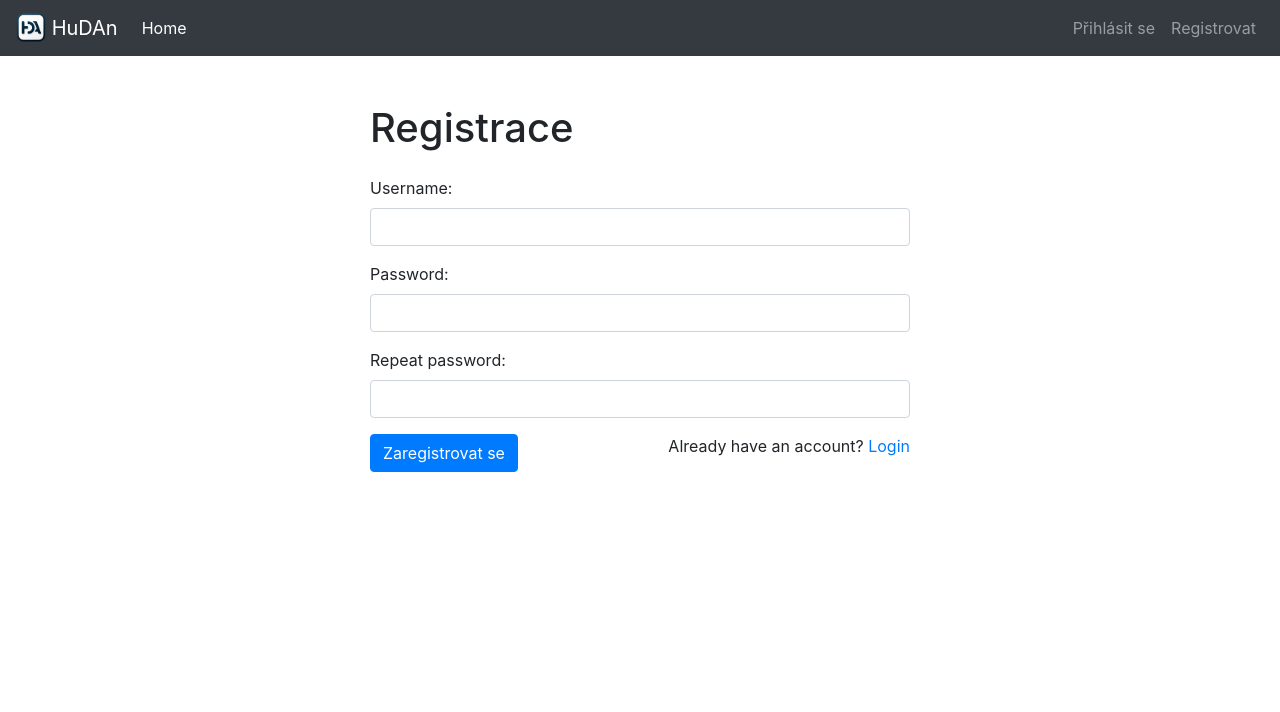
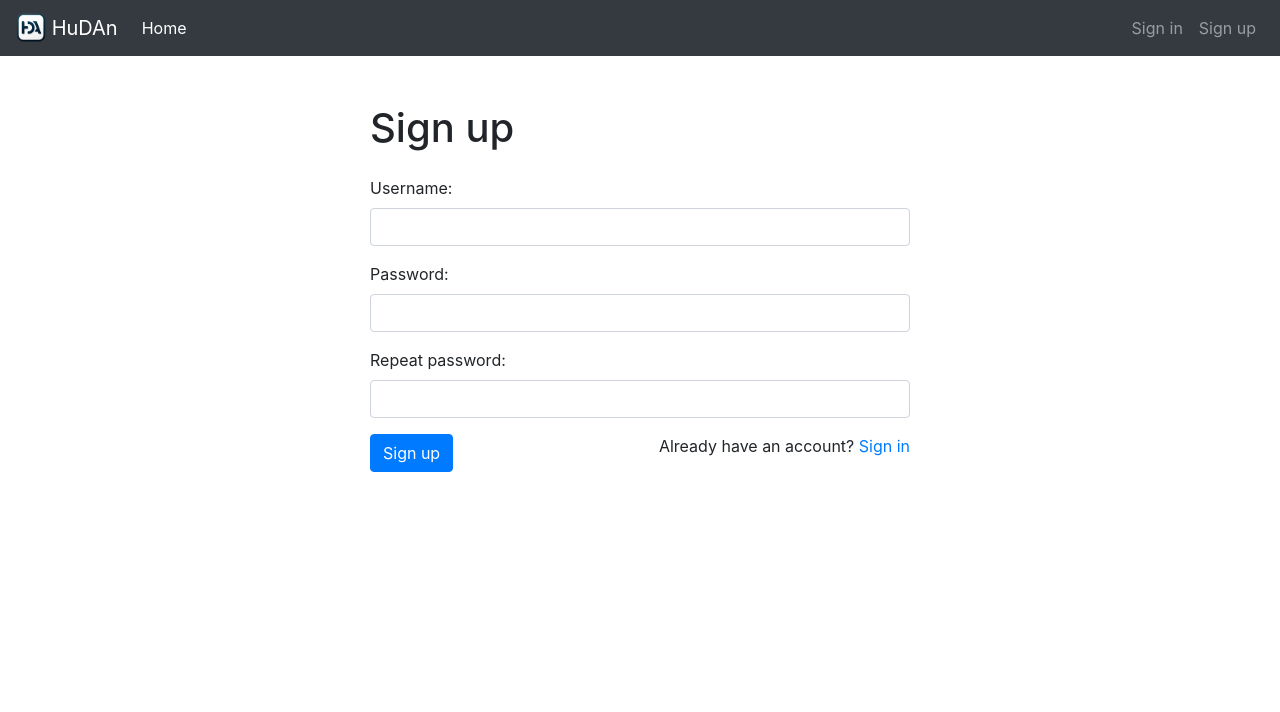
Before and after one commit to kristian-dobes/iis-hudan, a Django app: page /register/ in a window 1280 px wide. Shown: the top 712 px of the page. Run offline with Django 4.2, Linux system fonts and the light colour scheme; some libraries are stand-ins or nearby versions.

Commit message:
style: english

```diff
--- a/groups/views.py
+++ b/groups/views.py
@@ -29,7 +29,7 @@ def edit(request, group_id):
         if edited_id is None:
         # show group detail with error message
             group = group_get_by_id(request, group_id)
-            return render(request, 'groups/edit_group.html', {'group': group, 'error': 'Chyba při editaci skupiny'})
+            return render(request, 'groups/edit_group.html', {'group': group, 'error': 'Error during group edit'})
         else:
             return redirect('groups:detail', group_id=edited_id)
 
@@ -52,7 +52,7 @@ def create(request):
         visibility = request.POST['content_visibility']
         created_id = group_create(request, name, image_url, description, visibility)
         if created_id is None:
-            return render(request, 'groups/create_group.html', {'error': 'Chyba při vytváření skupiny'})
+            return render(request, 'groups/create_group.html', {'error': 'Error during group creation'})
         else:
             return redirect('groups:detail', group_id=created_id)
 
--- a/hudan/templates/base.html
+++ b/hudan/templates/base.html
@@ -57,14 +57,14 @@
                     </a>
                 </li>
                 <li class="nav-item">
-                    <a class="nav-link" href="{% url 'logout' %}">Odhlásit se</a>
+                    <a class="nav-link" href="{% url 'logout' %}">Sign out</a>
                 </li>
                 {% else %}
                 <li class="nav-item">
-                    <a class="nav-link" href="{% url 'login' %}">Přihlásit se</a>
+                    <a class="nav-link" href="{% url 'login' %}">Sign in</a>
                 </li>
                 <li class="nav-item">
-                    <a class="nav-link" href="{% url 'register' %}">Registrovat</a>
+                    <a class="nav-link" href="{% url 'register' %}">Sign up</a>
                 </li>
                 {% endif %}
             </ul>
--- a/hudan/templates/groups/edit_group.html
+++ b/hudan/templates/groups/edit_group.html
@@ -8,7 +8,7 @@
       <div class="alert alert-danger" role="alert">{{ error }}</div>
       {% endif %}
 
-      <h1 class="mb-4">Edit {{ group.title }}</h1>
+      <h1 class="mb-4">Edit: {{ group.title }}</h1>
 
       <form method="post" enctype="multipart/form-data">
         {% csrf_token %}
--- a/hudan/templates/home.html
+++ b/hudan/templates/home.html
@@ -31,7 +31,7 @@
                 {% endfor %}
                 {% if current_user %}
                 <li class="list-group-item">
-                    <a href="{% url 'groups:create' %}" class="btn btn-primary btn-block">Vytvořit skupinu</a>
+                    <a href="{% url 'groups:create' %}" class="btn btn-primary btn-block">Create group</a>
                 </li>
                 {% endif %}
             </ul>
--- a/hudan/templates/login.html
+++ b/hudan/templates/login.html
@@ -12,7 +12,7 @@
         </div>
         {% endif %}
 
-        <h1 class="mb-4">Login</h1>
+        <h1 class="mb-4">Sign in</h1>
         <form method="post">
             {% csrf_token %}
             <div class="form-group">
@@ -25,10 +25,10 @@
             </div>
             <div class="form-group row">
                 <div class="col-sm-6 text-left">
-                    <input type="submit" class="btn btn-primary" value="Přihlásit se">
+                    <input type="submit" class="btn btn-primary" value="Sign in">
                 </div>
                 <div class="col-sm-6 text-right">
-                    <p>Don't have an account? <a href="/register/">Register</a></p>
+                    <p>Don't have an account? <a href="/register/">Sign up</a></p>
                 </div>
             </div>
         </form>
--- a/hudan/templates/register.html
+++ b/hudan/templates/register.html
@@ -12,7 +12,7 @@
         </div>
         {% endif %}
 
-        <h1 class="mb-4">Registrace</h1>
+        <h1 class="mb-4">Sign up</h1>
         <form method="post">
             {% csrf_token %}
             <div class="form-group">
@@ -29,10 +29,10 @@
             </div>
             <div class="form-group row">
                 <div class="col-sm-6 text-left">
-                    <input type="submit" class="btn btn-primary" value="Zaregistrovat se">
+                    <input type="submit" class="btn btn-primary" value="Sign up">
                 </div>
                 <div class="col-sm-6 text-right">
-                    <p>Already have an account? <a href="/login/">Login</a></p>
+                    <p>Already have an account? <a href="/login/">Sign in</a></p>
                 </div>
             </div>
         </form>
--- a/hudan/templates/threads/thread_detail.html
+++ b/hudan/templates/threads/thread_detail.html
@@ -3,7 +3,7 @@
   <div class="row justify-content-center">
     <div class="col-md-8">
       {% if not thread %}
-      <div class="alert alert-danger" role="alert">Vlákno neexistuje.</div>
+      <div class="alert alert-danger" role="alert">Thread doesn't exist.</div>
       {% else %}
       <div class="card text-channel">
         <div class="card-header">
@@ -82,13 +82,13 @@
         {% elif current_user %}
           <div class="card-footer">
             <div class="alert alert-info" role="alert">
-              To make posts you have to be a member of the group
+              You have to be a member of the group before posting.
             </div>
           </div>
         {% else %}
         <div class="card-footer">
           <div class="alert alert-info" role="alert">
-            You do not have permission to make posts. Try to <a href="{% url 'login' %}">login</a>
+            You have to <a href="{% url 'login' %}">sign in</a> in before posting.
           </div>
         </div>
         {% endif %}
--- a/hudan/templates/users/change_password.html
+++ b/hudan/templates/users/change_password.html
@@ -12,7 +12,7 @@
         </div>
         {% endif %}
 
-        <h1 class="mb-4">Change password (temporarily not available)</h1>
+        <h1 class="mb-4">Change password (unavailible)</h1>
         <form method="post">
             {% csrf_token %}
             <div class="form-group">
@@ -24,7 +24,7 @@
                 <input type="password" class="form-control" id="password" name="password" required>
             </div>
             <div class="form-group">
-                <label for="password2">Potvrzení hesla:</label>
+                <label for="password2">Password confirmation:</label>
                 <input type="password" class="form-control" id="password2" name="password2" required>
             </div>
             <div class="form-group row">
--- a/hudan/templates/users/user_detail.html
+++ b/hudan/templates/users/user_detail.html
@@ -7,17 +7,17 @@
         <div class="col-md-8">
             {% if not profile %}
                 <div class="alert alert-danger" role="alert">
-                    Uživatel neexistuje.
+                    User doesn't exist.
                 </div>
             {% else %}
                 <div class="card">
                     <div class="card-header">
-                        <h3>Uživatel: {{ profile.username }}</h3>
+                        <h3>User: {{ profile.username }}</h3>
                     </div>
                     {% if profile.visibility > 1 and not is_user_logged %}
                         <div class="card-body">
                             <div class="alert alert-info" role="alert">
-                                You do not have permission to view. To view user profiles you have to <a href="/login/">login</a>
+                                You do not have permission to view this user's info. Try to <a href="/login/">Sign in</a>
                             </div>
                         </div>
                     {% else%}
--- a/hudan/views.py
+++ b/hudan/views.py
@@ -16,7 +16,7 @@ def register(request):
         if user_register(request, username, password, password2):
             return redirect('home')
         else:
-            return render(request, 'register.html', {'error': 'Chyba při registraci'})
+            return render(request, 'register.html', {'error': 'Error during sign up'})
 
     return render(request, 'register.html')
 
@@ -31,7 +31,7 @@ def login(request):
             print("Logged in.")
             return redirect('home')
         else:
-            return render(request, 'login.html', {'error': 'Uživatel neexistuje'})
+            return render(request, 'login.html', {'error': 'Invalid username or password'})
 
     return render(request, 'login.html')
 
--- a/users/views.py
+++ b/users/views.py
@@ -69,6 +69,6 @@ def change_password(request, user_id):
             user.save()
             return redirect('users:detail', user_id=user.id)
         else:
-            return render(request, 'users/change_password.html', {'error': 'Špatné heslo'})
+            return render(request, 'users/change_password.html', {'error': 'Wrong password!'})
     else:
         return render(request, 'users/change_password.html')
```
Also changed, not shown: hudan/templates/groups/group_detail.html (+4 -4 lines).
